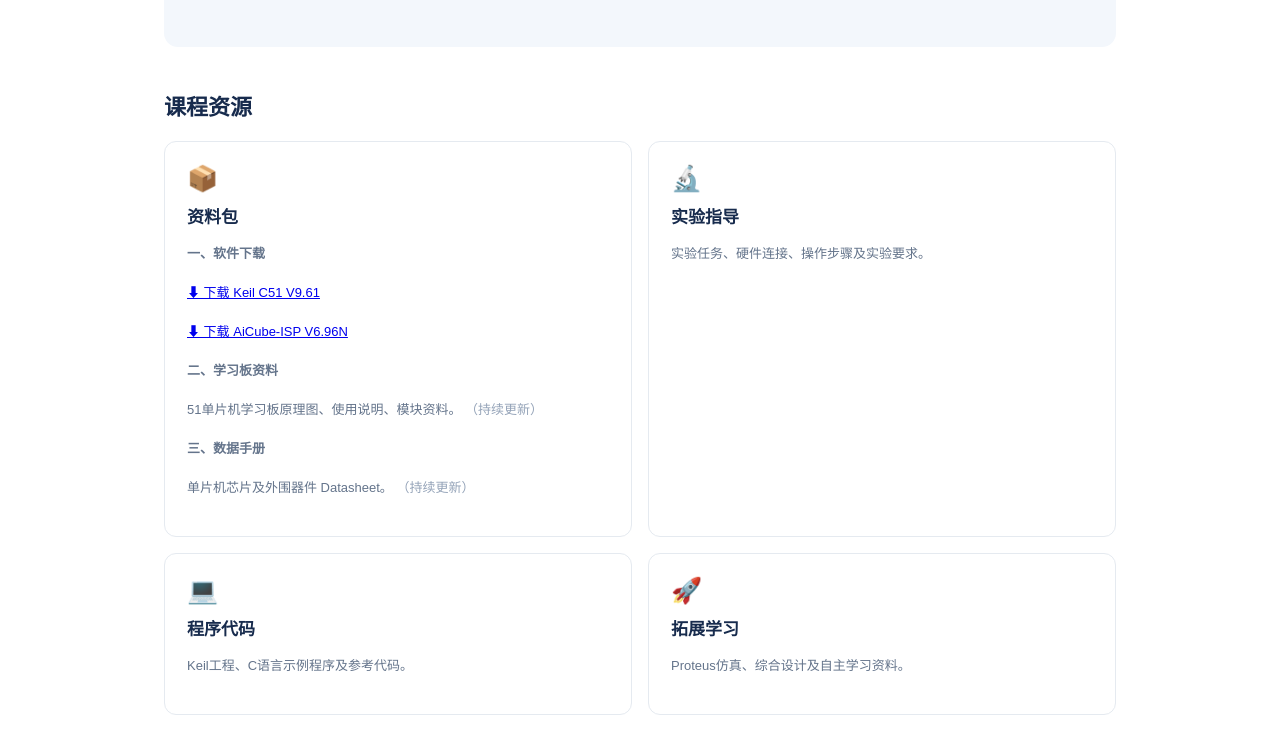
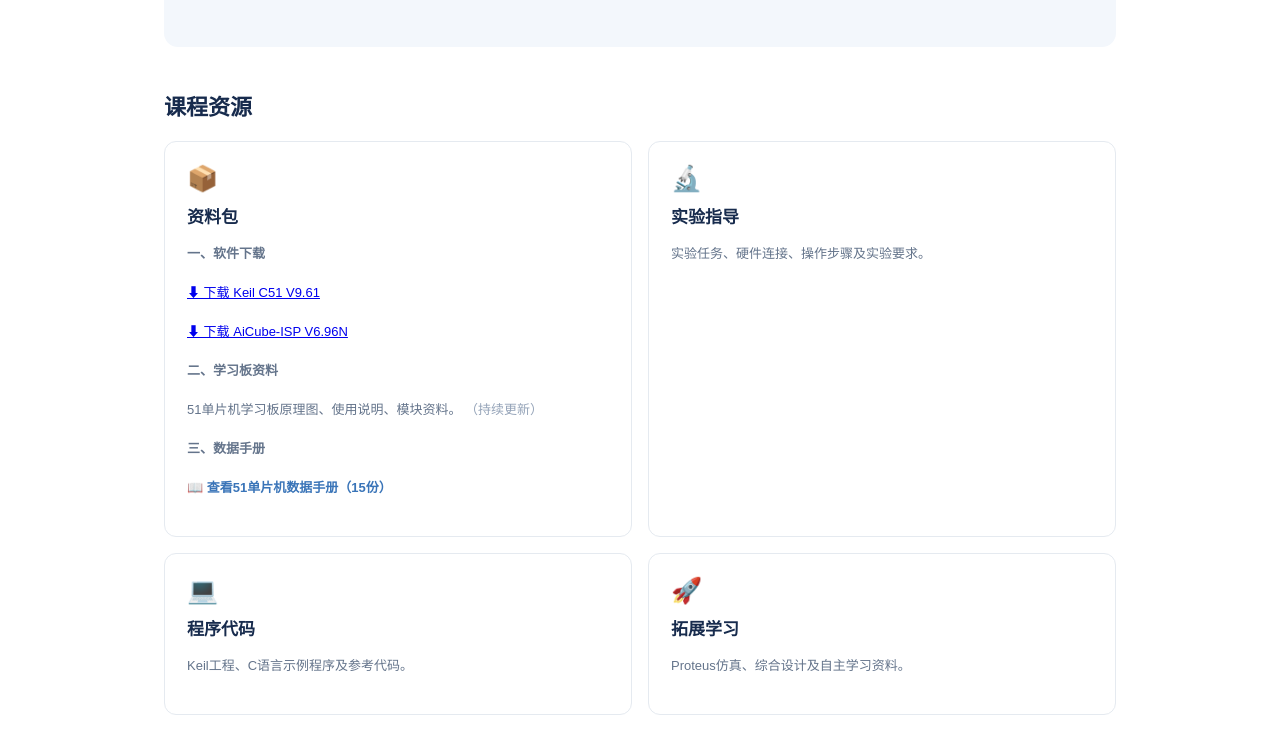
Before and after one commit to weichenxmu/feng-er-teaching-center, a plain HTML site: page courses/51mcu.html in a window 1280 px wide. Shown: the part 350-1097 px from the top of the page. Drawn offline with Linux system fonts and the light colour scheme.

Commit message:
Add link to 51 MCU datasheet
Added a link to the 51 MCU datasheet in the HTML.

```diff
--- a/courses/51mcu.html
+++ b/courses/51mcu.html
@@ -239,11 +239,18 @@ footer {
     <span style="color:#94a3b8;">（持续更新）</span>
   </p>
 
-  <p><strong>三、数据手册</strong></p>
-  <p>
-    单片机芯片及外围器件 Datasheet。
-    <span style="color:#94a3b8;">（持续更新）</span>
-  </p>
+
+<p><strong>三、数据手册</strong></p>
+
+<p>
+  <a href="https://github.com/weichenxmu/feng-er-teaching-center/blob/main/resources/51mcu/datasheets/README.md"
+     target="_blank"
+     rel="noopener"
+     style="color:#3974b8;text-decoration:none;font-weight:600;">
+    📖 查看51单片机数据手册（15份）
+  </a>
+</p>
+
 </div>
 
 
```
